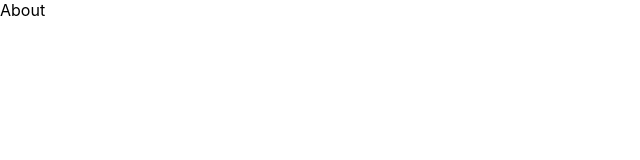
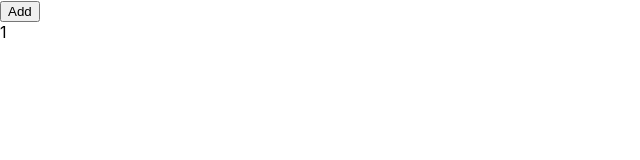
Before and after one commit to vue-then/react-hooks, a React app: page / in a window 1280 px wide. Shown: the top 160 px of the page, without its empty margins (0-640 px from the left). Built offline with nearby package versions, Linux system fonts and the light colour scheme.

Commit message:
memo实现指定组件进行渲染

```diff
--- a/src/About.jsx
+++ /dev/null
@@ -1,7 +0,0 @@
-import React, {Component} from 'react';
-
-export default class About extends Component {
-    render() {
-        return <div>About</div>
-    }
-}
--- a/src/App.jsx
+++ b/src/App.jsx
@@ -1,35 +1,51 @@
-import React, { Component, lazy, Suspense } from "react";
+import React, { Component, PureComponent, memo } from "react";
 import logo from './logo.svg';
 import './App.css';
 
-const About = lazy(()=>import(/* webpackChunkName: "about" */ './About.jsx'));
-
-// ErrorBoundary
-// componentDidCatch
+// class Foo extends PureComponent {
+// 	// PureComponent: 只有传入的props第一级发生变化才会触发此函数
+// 	// shouldComponentUpdate(nextProps, nextState) {
+// 	// 	if (nextProps.name === this.props.name) {
+// 	// 		return false;
+// 	// 	}
+// 	// 	return true;
+// 	// }
+// 	render() {
+// 		console.log("Foo render");
+// 		return <div>{this.props.person.age}</div>;
+// 	}
+// }
+const Foo = memo(function Foo(props) {
+  return <div>{props.person.age}</div>;
+})
 
 class App extends Component {
 	state = {
-		hasError: false
+		count: 0,
+		person: {
+			age: 1
+		}
 	};
-	// componentDidCatch() {
-	//   this.setState({
-	//     hasError: true,
-	//   });
-	// }
-	static getDerivedStateFromError() {
-		return {
-			hasError: true
-		};
-	}
+	// callback (){}; //this指向不确定
+	callback = () => {};
+
 	render() {
-		if(this.state.hasError){
-		  return <div>error</div>
-		}
+		const person = this.state.person;
 		return (
 			<div>
-				<Suspense fallback={<div>loading</div>}>
-					<About />
-				</Suspense>
+				{/* <button onClick={() => this.setState({count: this.state.count+=1})}>Add</button> */}
+				<button
+					onClick={() => {
+						person.age++;
+						this.setState({
+							person
+						});
+					}}
+				>
+					Add
+				</button>
+
+				<Foo person={person} cb={this.callback} />
 			</div>
 		);
 	}
```
